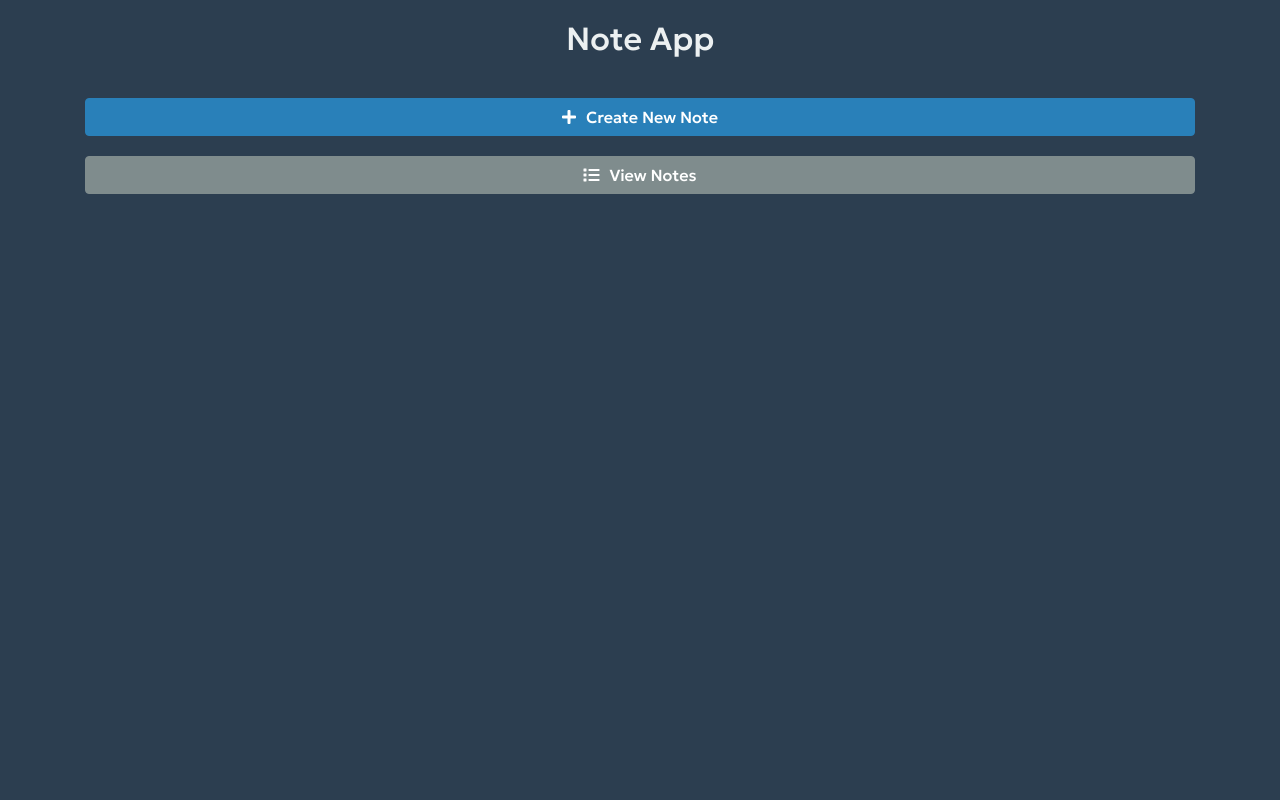
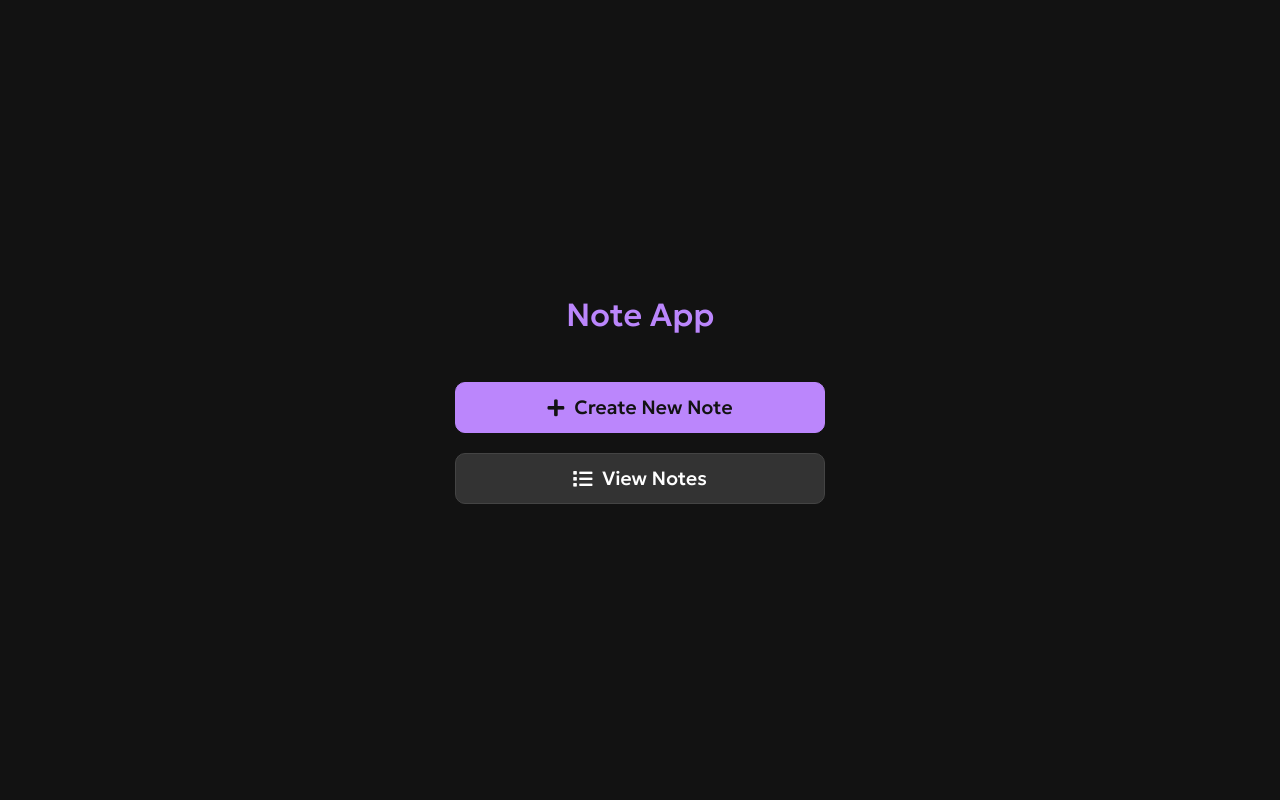
Before and after one commit to Emmanuezdj/MyNoteApp, a Flask app: page / in a window 1280 px wide. Run offline with Flask 3, Linux system fonts and the light colour scheme; some libraries are stand-ins or nearby versions.

Commit message:
Update Home.html

```diff
--- a/templates/Home.html
+++ b/templates/Home.html
@@ -10,23 +10,27 @@
     @import url('https://fonts.googleapis.com/css2?family=Geologica:wght@500&display=swap');
 
     body {
-      font-family: 'Geologica', Sans-Serif;
-      background-color: #2c3e50;
-      color: #ecf0f1;
+      font-family: 'Geologica', sans-serif;
+      background-color: #121212;
+      color: #fff;
+      display: flex;
+      flex-direction: column;
+      align-items: center;
+      justify-content: center;
+      height: 100vh;
+      margin: 0;
     }
 
     h2 {
-      text-align: center;
       margin-top: 20px;
-      color: #ecf0f1;
+      color: #bb86fc;
+      font-size: 2rem;
     }
 
     .options {
       margin-top: 40px;
-    }
-
-    .new_note, .view_note {
-      margin-bottom: 20px;
+      width: 100%;
+      max-width: 400px;
     }
 
     .btn {
@@ -34,25 +38,37 @@
       align-items: center;
       justify-content: center;
       transition: all 0.3s ease;
+      margin-bottom: 20px;
+      padding: 10px;
+      font-size: 1.2rem;
+      border-radius: 10px;
     }
 
     .btn i {
       margin-right: 10px;
     }
 
-    .btn:hover {
-      transform: translateY(-2px);
-      background-color: #34495e;
+    .btn-primary {
+      background-color: #bb86fc;
+      border-color: #bb86fc;
+      color: #121212;
     }
 
-    .btn-primary {
-      background-color: #2980b9;
-      border-color: #2980b9;
+    .btn-primary:hover {
+      background-color: #9857e0;
+      border-color: #9857e0;
+      color: #fff;
     }
 
     .btn-secondary {
-      background-color: #7f8c8d;
-      border-color: #7f8c8d;
+      background-color: #333;
+      border-color: #444;
+      color: #fff;
+    }
+
+    .btn-secondary:hover {
+      background-color: #555;
+      border-color: #666;
     }
   </style>
 </head>
@@ -61,14 +77,14 @@
 
   <div class="container options">
     <div class="row">
-      <div class="col-12 new_note">
+      <div class="col-12">
         <a href="{{ url_for('pre_creating') }}" class="btn btn-primary btn-block">
           <i class="fas fa-plus"></i> Create New Note
         </a>
       </div>
 
       {% if row is not none %}
-      <div class="col-12 view_note">
+      <div class="col-12">
         <a href="{{ url_for('view_note') }}" class="btn btn-secondary btn-block">
           <i class="fas fa-list"></i> View Notes
         </a>
```
